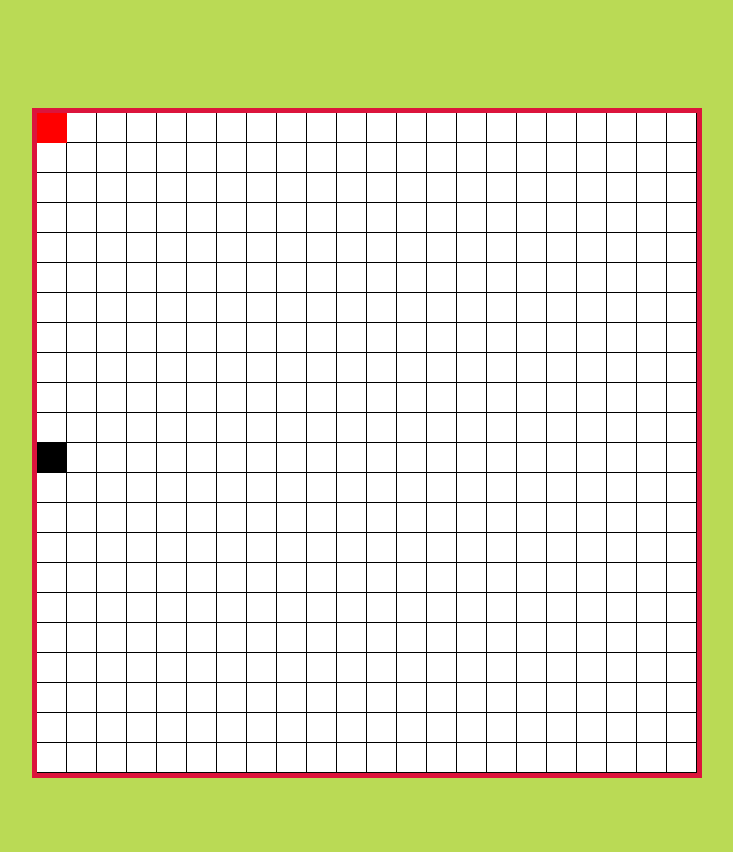
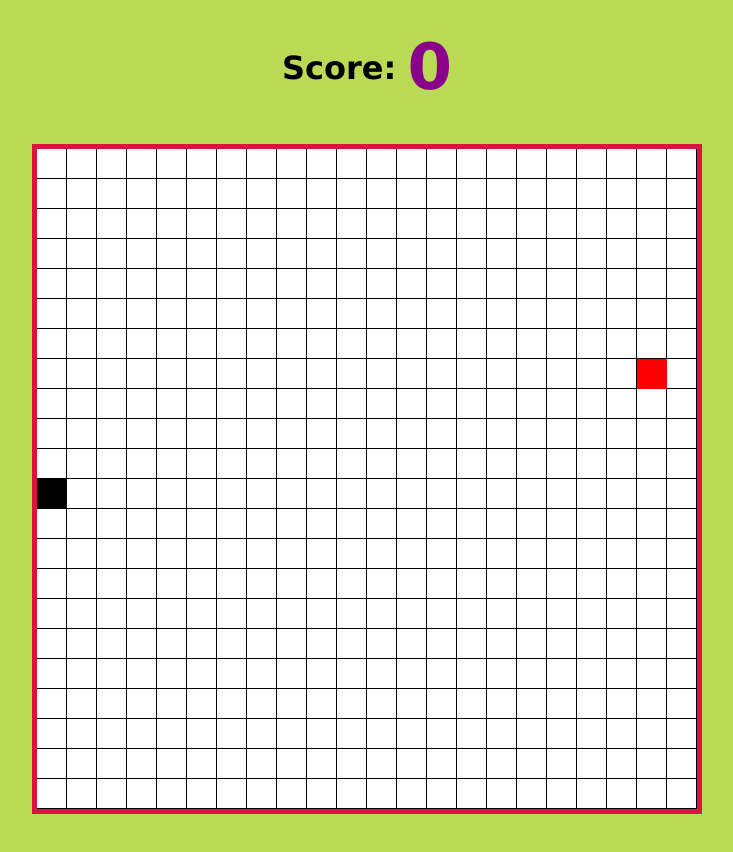
Before and after one commit to Sperthix/SnakeInJS, a plain HTML site: page index.html in a window 1280 px wide. Shown: the whole page, without its empty margins (273-1006 px from the left). Drawn offline with Linux system fonts and the light colour scheme.

Commit message:
dokonceny design pre score

```diff
--- a/app.js
+++ b/app.js
@@ -1,5 +1,6 @@
 const canvas = document.querySelector('canvas');
 const ctx = canvas.getContext('2d');
+const showScore = document.querySelector('.score');
 
 const snakeSize = 30;
 let snakeSpeed = snakeSize;
@@ -32,7 +33,7 @@ function gameloop() {
     if ((snakePosX === foodPosX) && (snakePosY === foodPosY)){
         score++;
         randomSpot();
-        console.log(score);
+        showScore.textContent = score;
     }
 
     render();
@@ -121,6 +122,6 @@ function randomSpot(){
 }
 
 
-
+randomSpot();
 render();
 gameloop();
--- a/index.html
+++ b/index.html
@@ -8,6 +8,9 @@
     <title>Document</title>
 </head>
 <body>
+    <header>
+        <h1>Score: <span class="score">0</span></h1>
+    </header>
 
     <canvas width="660" height="660"></canvas>
     <script src="app.js"></script>
--- a/styles.css
+++ b/styles.css
@@ -4,6 +4,19 @@ body{
 }
 
 canvas{
-    margin: 100px auto;
+    margin: 30px auto;
     border: crimson 5px solid;
 }
+
+h1{
+    margin: 20px auto;
+    font-family: Verdana, Geneva, Tahoma, sans-serif;
+    font-weight: bold;
+}
+
+h1 span{
+    font-size: 2em;
+    position: relative;
+    top: 10px;
+    color:darkmagenta;
+}
```
